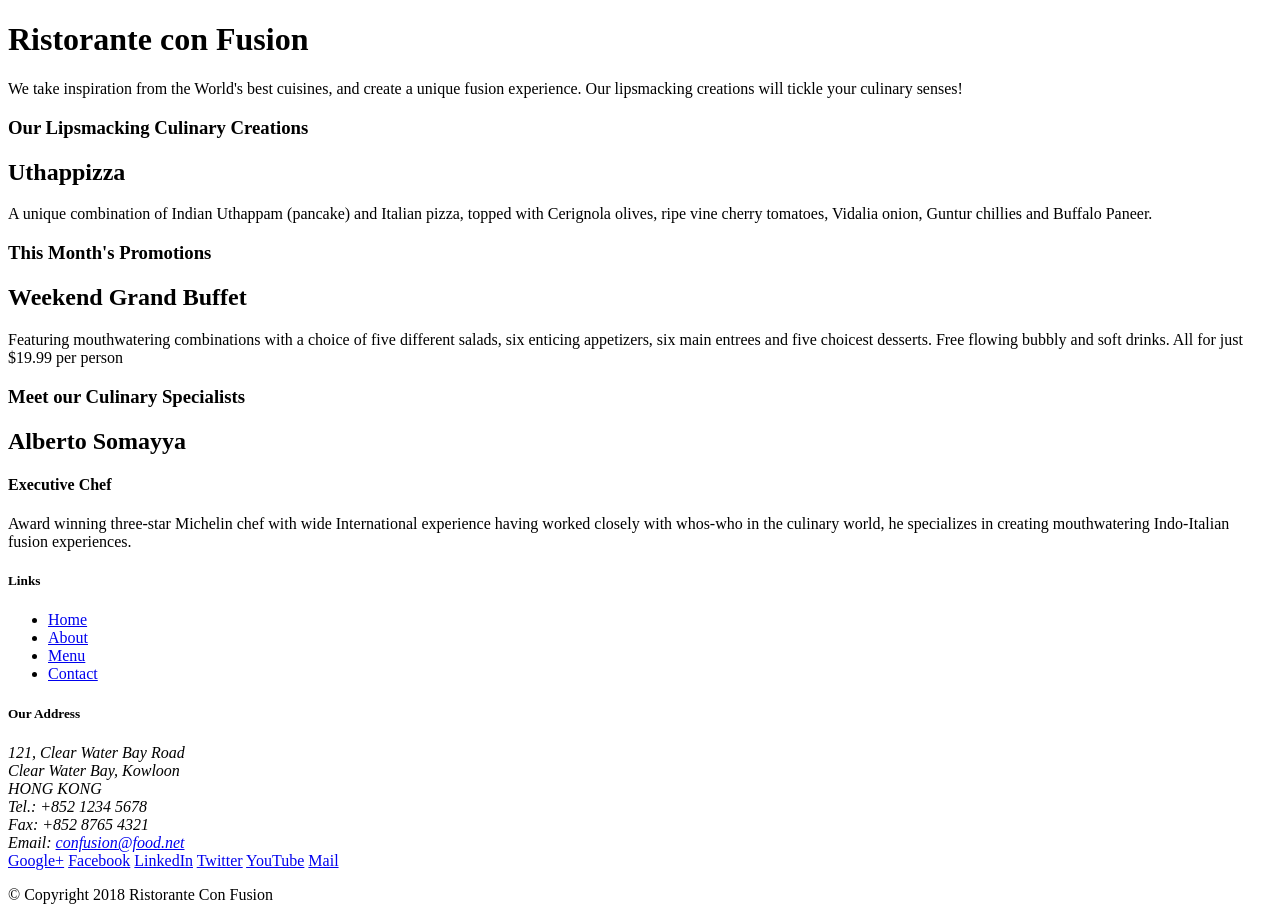
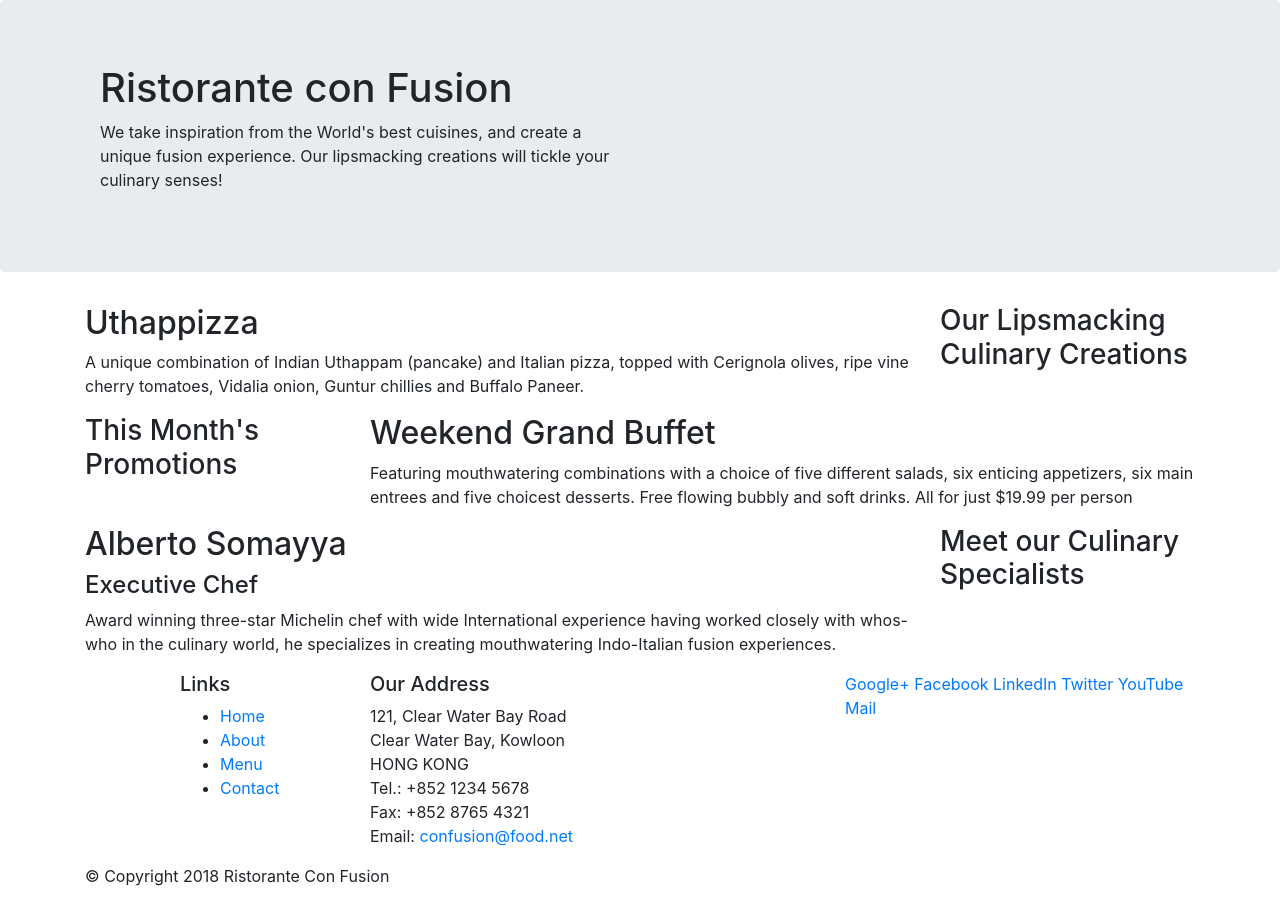
Before and after one commit to De9-ai/boot, a website: page index.html in a window 1280 px wide. Drawn offline with nearby package versions, Linux system fonts and the light colour scheme.

Commit message:
bootstrap git

```diff
--- a/index.html
+++ b/index.html
@@ -2,51 +2,56 @@
 <html lang="en">
 
 <head>
+    <meta charset="utf-8">
+    <meta name="viewport" content="width=device-width initial-scale=1">
+    <meta http-equiv="x-ua-compatible" content="ie=edge">
+    <link rel="stylesheet" href="node_modules/bootstrap/dist/css/bootstrap.min.css">
+
     <title>Ristorante Con Fusion</title>
 </head>
 
 <body>
 
-    <header>
-        <div>
-            <div>
+    <header class="jumbotron">
+        <div class="container">
+            <div class="col-12 col-sm-6">
                 <div>
                     <h1>Ristorante con Fusion</h1>
                     <p>We take inspiration from the World's best cuisines, and create a unique fusion experience. Our lipsmacking creations will tickle your culinary senses!</p>
                 </div>
-                <div>
+                <div class="col-12 col-sm">
                 </div>
             </div>
         </div>
     </header>
 
-    <div>
-        <div>
-            <div>
+    <div class="container">
+        <div class="row">
+            <div class="col-12 col-sm-4 order-sm-last col-md-3">
                 <h3>Our Lipsmacking Culinary Creations</h3>
             </div>
-            <div>
+            <div class="col-12 col-sm order-sm-first col-md">
                 <h2>Uthappizza</h2>
                 <p>A unique combination of Indian Uthappam (pancake) and Italian pizza, topped with Cerignola olives, ripe vine cherry tomatoes, Vidalia onion, Guntur chillies and Buffalo Paneer.</p>
             </div>
         </div>
 
 
-        <div>
-            <div>
+        <div class="row">
+            <div class="col-12 col-sm-4 col-md-3">
                 <h3>This Month's Promotions</h3>
             </div>
-            <div>
+            <div class="col-12 col-sm col-md">
                 <h2>Weekend Grand Buffet</h2>
                 <p>Featuring mouthwatering combinations with a choice of five different salads, six enticing appetizers, six main entrees and five choicest desserts. Free flowing bubbly and soft drinks. All for just $19.99 per person </p>
             </div>
         </div>
 
-        <div>
-            <div>
+        <div class="row">
+            <div class="col-12 col-sm-4 order-sm-last col-md-3">
                 <h3>Meet our Culinary Specialists</h3>
             </div>
-            <div>
+            <div class="col-12 col-sm order-sm-first col-md">
                 <h2>Alberto Somayya</h2>
                 <h4>Executive Chef</h4>
                 <p>Award winning three-star Michelin chef with wide International experience having worked closely with whos-who in the culinary world, he specializes in creating mouthwatering Indo-Italian fusion experiences. </p>
@@ -55,9 +60,9 @@
     </div>
 
     <footer>
-        <div>
-            <div>
-                <div>
+        <div class="container">
+            <div class="row">
+                <div class="col-4 offset-1 col-sm-2">
                     <h5>Links</h5>
                     <ul>
                         <li><a href="#">Home</a></li>
@@ -66,7 +71,7 @@
                         <li><a href="#">Contact</a></li>
                     </ul>
                 </div>
-                <div>
+                <div class="col-7 col-sm-5">
                     <h5>Our Address</h5>
                     <address>
 		              121, Clear Water Bay Road<br>
@@ -77,7 +82,7 @@
 		              Email: <a href="mailto:confusion@food.net">confusion@food.net</a>
 		           </address>
                 </div>
-                <div>
+                <div class="col-12 col-sm-4">
                     <div>
                         <a href="http://google.com/+">Google+</a>
                         <a href="http://www.facebook.com/profile.php?id=">Facebook</a>
@@ -88,13 +93,16 @@
                     </div>
                 </div>
            </div>
-           <div>
-                <div>
+           <div class="row">
+                <div class="col-auto">
                     <p>© Copyright 2018 Ristorante Con Fusion</p>
                 </div>
            </div>
         </div>
     </footer>
+    <script src="node_modules/jquery/dist/jquery.slim.min.js"></script>
+    <script src="node_modules/popper.js/dist/umd/popper.min.js"></script>
+    <script src="node_modules/bootstrap/dist/js/bootstrap.min.js"></script>
 
 </body>
 
--- a/package.json
+++ b/package.json
@@ -12,5 +12,10 @@
   "license": "ISC",
   "devDependencies": {
     "lite-server": "^2.3.0"
+  },
+  "dependencies": {
+    "bootstrap": "^4.4.1",
+    "jquery": "^3.5.0",
+    "popper.js": "^1.12.9"
   }
 }
```
Also changed, not shown: 1 other file.
